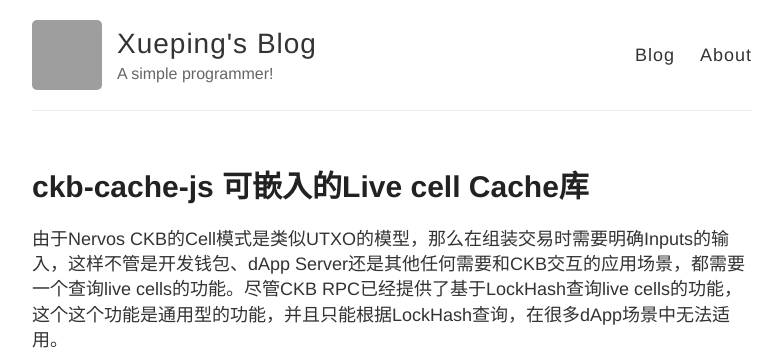
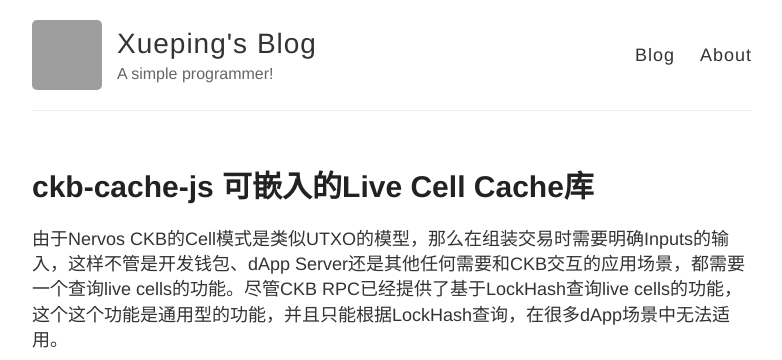
Before and after one commit to ququzone/ququzone.github.io, a Jekyll site: the page built from _posts/2020-03-15-ckb-cache-js.md, in a window 1280 px wide and 900 px high, cut to the strip 0-360 px from the top of the window. Shown: the whole strip, without its empty margins (248-1030 px from the left). Built offline with Jekyll 4.4.1, drawn with Linux system fonts in a browser that asks for light colours; comment, search, counter and statistics services are not loaded; grey boxes are pictures that could not be loaded.

```diff
--- a/_posts/2020-03-15-ckb-cache-js.md
+++ b/_posts/2020-03-15-ckb-cache-js.md
@@ -1,6 +1,6 @@
 ---
 layout: post
-title: ckb-cache-js 可嵌入的Live cell Cache库
+title: ckb-cache-js 可嵌入的Live Cell Cache库
 ---
 
 由于Nervos CKB的Cell模式是类似UTXO的模型，那么在组装交易时需要明确Inputs的输入，这样不管是开发钱包、dApp Server还是其他任何需要和CKB交互的应用场景，都需要一个查询live cells的功能。尽管CKB RPC已经提供了基于LockHash查询live cells的功能，这个这个功能是通用型的功能，并且只能根据LockHash查询，在很多dApp场景中无法适用。
```
